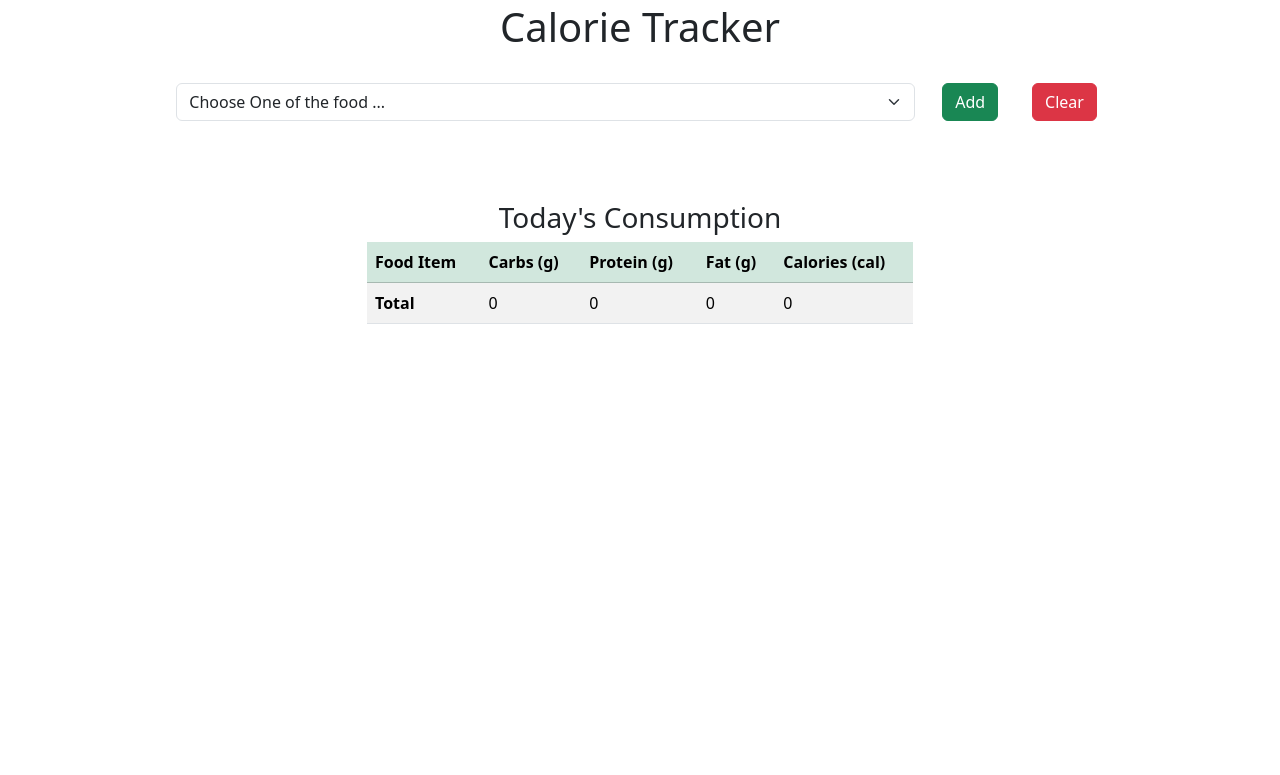
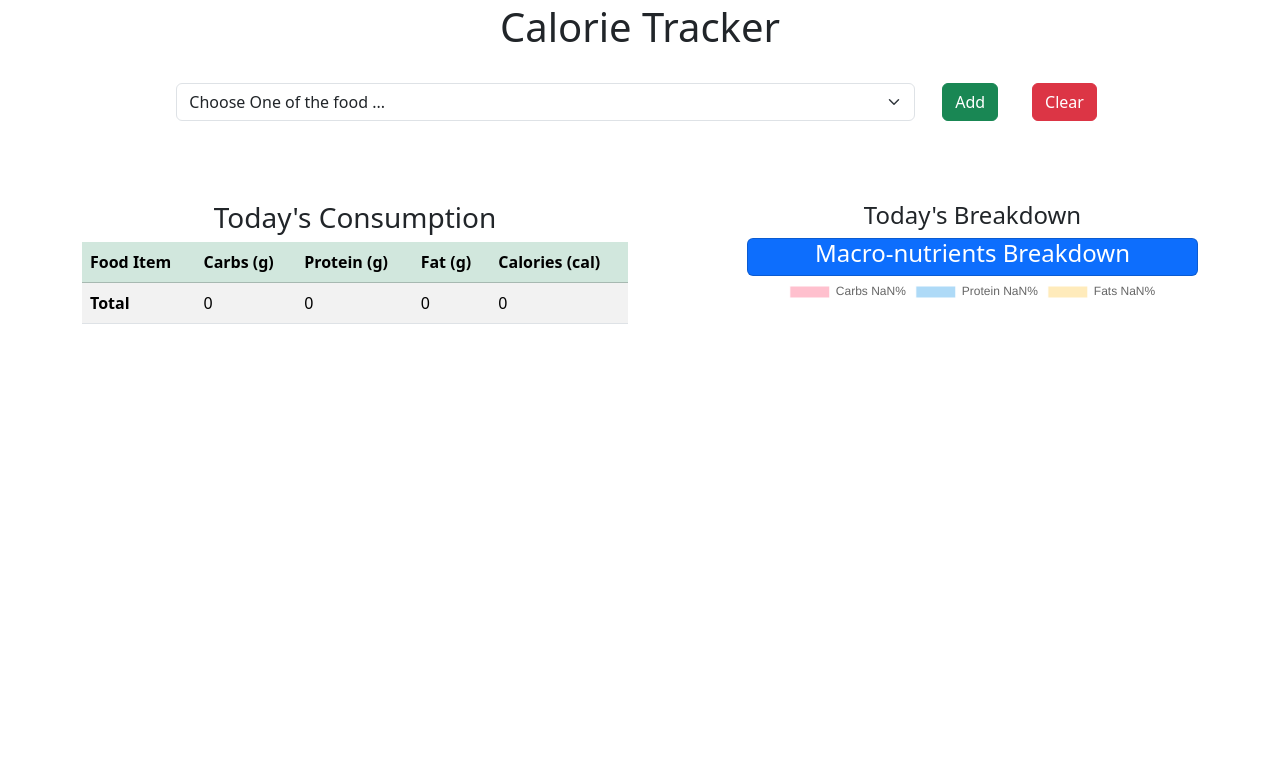
Before and after one commit to shubhenduanupamdutta/NutrientAndCalorieTracker, a Django app: page / in a window 1280 px wide. Shown: the part 218-993 px from the top of the page. Before the commit the page ends 542 px from the top, so only its background shows below. Run offline with Django 4.2, Linux system fonts and the light colour scheme; the visitor is signed in with stand-in values (Sample User, id 1); data that the repository does not hold is empty.

Commit message:
Create doughnut chart using chart.js
Created a doughnut chart representing macro-nutrients data using js

```diff
--- a/mysite/calorie_tracker/templates/calorie_tracker/index.html
+++ b/mysite/calorie_tracker/templates/calorie_tracker/index.html
@@ -8,18 +8,9 @@
     <br />
     <div class="row">
         <div class="col-md-10 offset-md-1">
-      <div
-        class="progress"
-        role="progressbar"
-        aria-label="progress bar"
-        aria-valuenow="0"
-        aria-valuemin="0"
-        aria-valuemax="100"
-      >
-        <div
-          class="progress-bar progress-bar-striped bg-success progress-bar-animated"
-          style="width: 0%"
-        ></div>
+            <div class="progress" role="progressbar" aria-label="progress bar" aria-valuenow="0" aria-valuemin="0"
+                 aria-valuemax="100">
+                <div class="progress-bar progress-bar-striped bg-success progress-bar-animated" style="width: 0%"></div>
             </div>
         </div>
     </div>
@@ -48,7 +39,7 @@
     </div>
 
     <div class="row my-5">
-    <div class="col-md-6 offset-md-3">
+        <div class="col-md-6">
             <div>
                 <h3 class="text-center">Today's Consumption</h3>
             </div>
@@ -82,11 +73,24 @@
                 </tbody>
             </table>
         </div>
+        <div class="col-md-5 offset-md-1">
+            <div class="">
+                <h4 class="text-center"> Today's Breakdown </h4>
+            </div>
+            <div class="card text-white bg-primary">
+                <h4 class="text-center">Macro-nutrients Breakdown </h4>
+            </div>
+            <div class="text-center">
+                <canvas id="myChart" width="400" height="400"></canvas>
+            </div>
+
+        </div>
     </div>
 </div>
 
 <!-- ending body -->
 {% endblock body %} {% block script %}
+<script src="https://cdn.jsdelivr.net/npm/chart.js@4.4.0/dist/chart.umd.min.js"></script>
 <script>
     let table = document.getElementById("table");
     let carbs = 0;
@@ -109,5 +113,36 @@
     let caloriePercent = Math.round((calories / 2000) * 100);
     document.querySelector(".progress").setAttribute("aria-valuenow", caloriePercent);
     document.querySelector(".progress-bar").setAttribute("style", "width: " + caloriePercent + "%;");
+
+    let total = carbs + protein + fats;
+    let carbsPercent = Math.round((carbs / total) * 100);
+    let proteinPercent = Math.round((protein / total) * 100);
+    let fatPercent = Math.round((fats / total) * 100);
+    console.log(carbsPercent, proteinPercent, fatPercent)
+
+    window.onload = function () {
+        let ctx = document.getElementById('myChart').getContext('2d');
+        let myChart = new Chart(ctx, {
+            type: 'doughnut',
+            data: {
+                labels: [
+                    'Carbs ' + carbsPercent + "%",
+                    'Protein ' + proteinPercent + "%",
+                    'Fats ' + fatPercent + "%"
+                ],
+                datasets: [{
+                    label: 'Macro-nutrients',
+                    data: [carbsPercent, proteinPercent, fatPercent],
+                    backgroundColor: [
+                        'rgba(255, 99, 132, 0.4)',
+                        'rgba(54, 162, 235, 0.4)',
+                        'rgba(255, 206, 86, 0.4)'
+                    ],
+                    borderWidth: 1,
+                }]
+            }
+        });
+    };
+
 </script>
 {% endblock script %}
```
Lines whose indentation alone changed are shown as unchanged.
